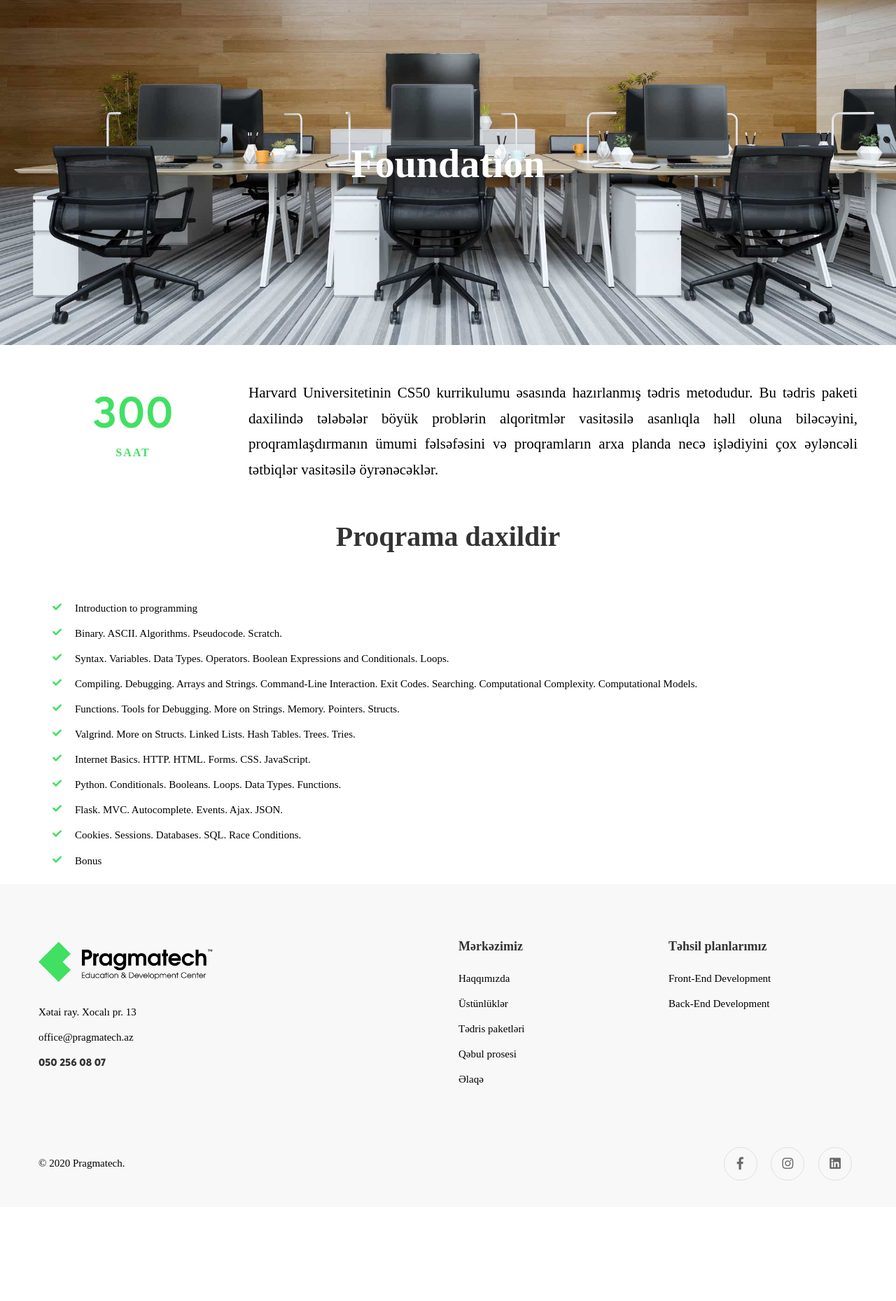
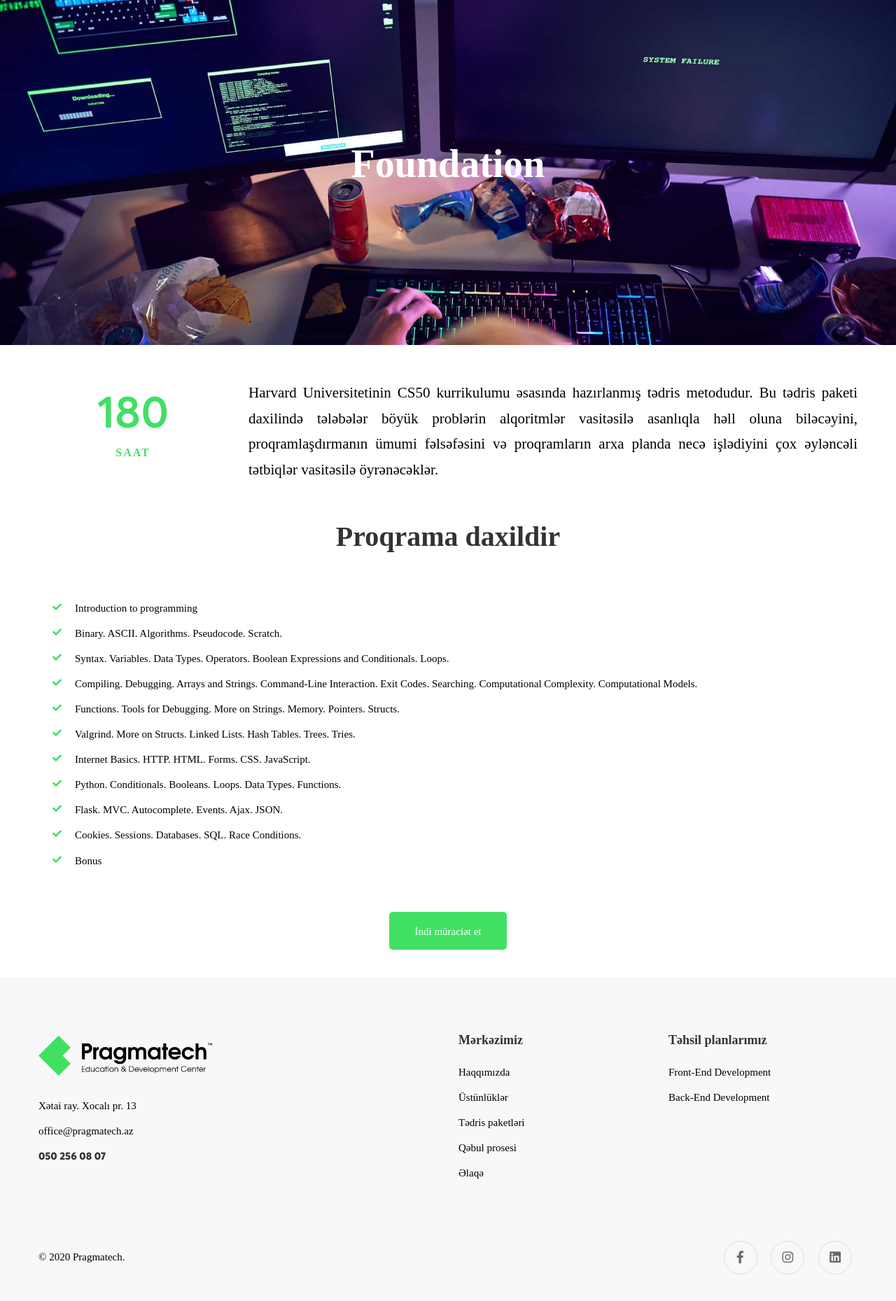
Before and after one commit to theprogbash/pragmatech, a Django app: template templates/pragmatechapp/foundation.html in a window 1280 px wide. Shown: the part 126-1985 px from the top of the page at 70% size. Before the commit the page ends 1813 px from the top, so only its background shows below. Run offline with Django 3.2, Linux system fonts and the light colour scheme; the template is opened without the code that fills it, so the values that code supplies are empty; some libraries are stand-ins or nearby versions; some web fonts are replaced.

Commit message:
Changed foundation page background and content

```diff
--- a/templates/pragmatechapp/foundation.html
+++ b/templates/pragmatechapp/foundation.html
@@ -2,7 +2,7 @@
 {% block content %}
 <div class="site-wrapper-reveal">
     {% load static %}
-        <div class="about-banner-wrap banner-space bg-img" data-bg="{% static 'assets/images/hero/home-appointment-hero-bg-image.jpg' %}">
+    <div class="about-banner-wrap banner-space bg-img" data-bg="{% static 'assets/images/bg/general.jpg' %}">
         <div class="container">
             {% load static %}
             <div class="row">
@@ -26,7 +26,7 @@
                                 <div class="fun-fact-grid-12">
                                     <div class="grid-item  wow move-up animated" style="visibility: visible;">
                                         <div class="package-fun fun-fact--one text-center">
-                                                <div class="fun-fact__count counter">300</div>
+                                            <div class="fun-fact__count counter">180</div>
                                             <span class="fun-fact__text">SAAT</span>
                                         </div>
                                     </div>
@@ -36,7 +36,10 @@
                     </div>
                     <div class="col-lg-9 col-md-9 col-sm-12 col-xs-12">
                         <div class="conact-us-wrap-one managed-it">
-                                <p class="package-text">Harvard Universitetinin CS50 kurrikulumu əsasında hazırlanmış tədris metodudur. Bu tədris paketi daxilində tələbələr böyük problərin alqoritmlər vasitəsilə asanlıqla həll oluna biləcəyini, proqramlaşdırmanın ümumi fəlsəfəsini və proqramların arxa planda
+                            <p class="package-text">Harvard Universitetinin CS50 kurrikulumu əsasında hazırlanmış tədris
+                                metodudur. Bu tədris paketi daxilində tələbələr böyük problərin alqoritmlər vasitəsilə
+                                asanlıqla həll oluna biləcəyini, proqramlaşdırmanın ümumi fəlsəfəsini və proqramların
+                                arxa planda
                                 necə işlədiyini çox əyləncəli tətbiqlər vasitəsilə öyrənəcəklər.</p>
                         </div>
                     </div>
@@ -62,10 +65,14 @@
                         <ul class="check-list">
                             <li class="list-item">Introduction to programming</li>
                             <li class="list-item">Binary. ASCII. Algorithms. Pseudocode. Scratch.</li>
-                                <li class="list-item">Syntax. Variables. Data Types. Operators. Boolean Expressions and Conditionals. Loops.</li>
-                                <li class="list-item">Compiling. Debugging. Arrays and Strings. Command-Line Interaction. Exit Codes. Searching. Computational Complexity. Computational Models.</li>
-                                <li class="list-item">Functions. Tools for Debugging. More on Strings. Memory. Pointers. Structs.</li>
-                                <li class="list-item">Valgrind. More on Structs. Linked Lists. Hash Tables. Trees. Tries.</li>
+                            <li class="list-item">Syntax. Variables. Data Types. Operators. Boolean Expressions and
+                                Conditionals. Loops.</li>
+                            <li class="list-item">Compiling. Debugging. Arrays and Strings. Command-Line Interaction.
+                                Exit Codes. Searching. Computational Complexity. Computational Models.</li>
+                            <li class="list-item">Functions. Tools for Debugging. More on Strings. Memory. Pointers.
+                                Structs.</li>
+                            <li class="list-item">Valgrind. More on Structs. Linked Lists. Hash Tables. Trees. Tries.
+                            </li>
                             <li class="list-item">Internet Basics. HTTP. HTML. Forms. CSS. JavaScript.</li>
                             <li class="list-item">Python. Conditionals. Booleans. Loops. Data Types. Functions.</li>
                             <li class="list-item">Flask. MVC. Autocomplete. Events. Ajax. JSON.</li>
@@ -75,6 +82,13 @@
                     </div>
                 </div>
             </div>
+            <div class="row">
+                <div class="col-lg-12">
+                    <div class="feature-list-button-box mt-30 mb-30 text-center">
+                        <a href="#" class="ht-btn ht-btn-md">İndi müraciət et</a>
+                    </div>
+                </div>
+            </div>
         </div>
     </section>
 </div>
```
Lines whose indentation alone changed are shown as unchanged.
